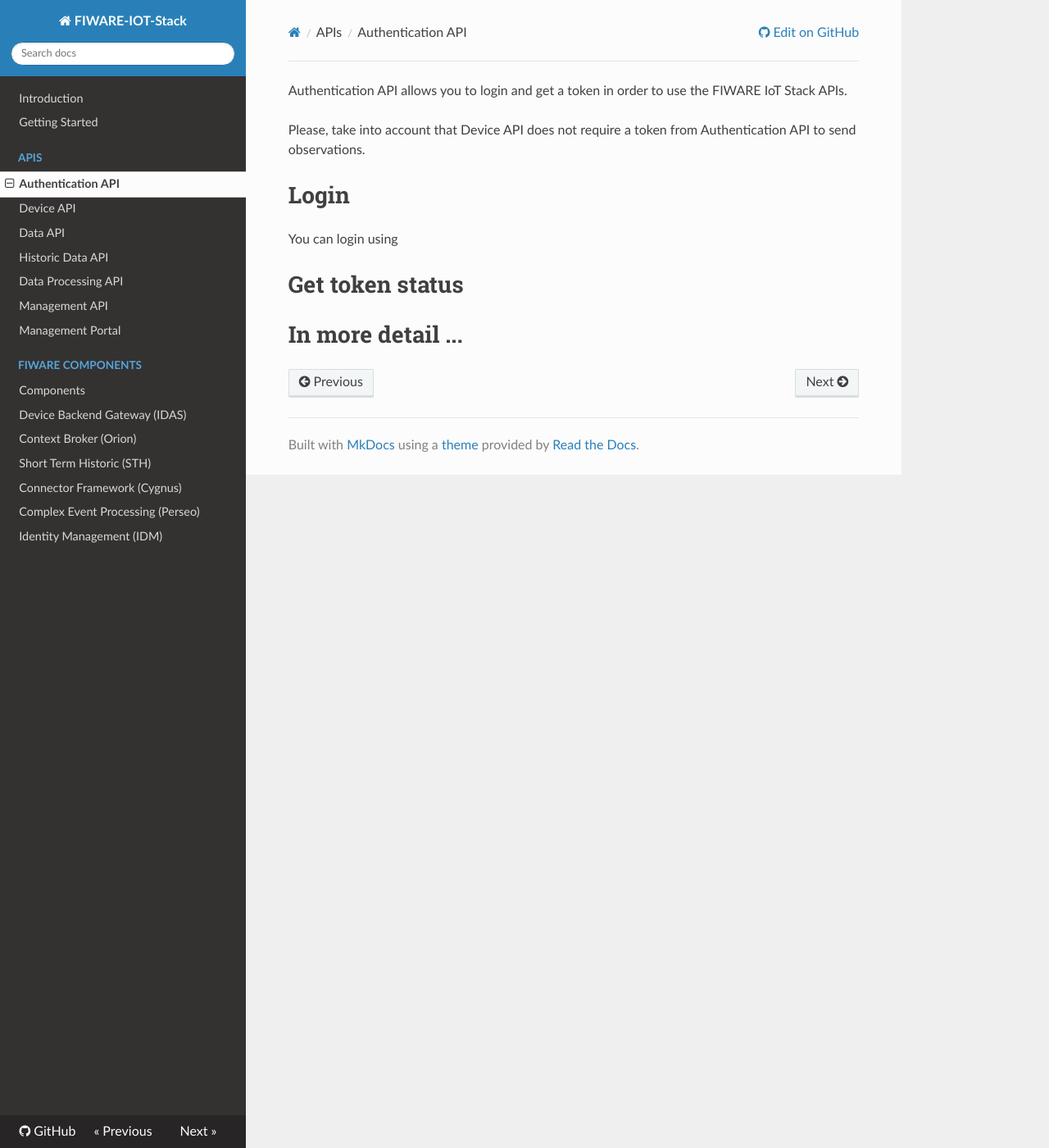
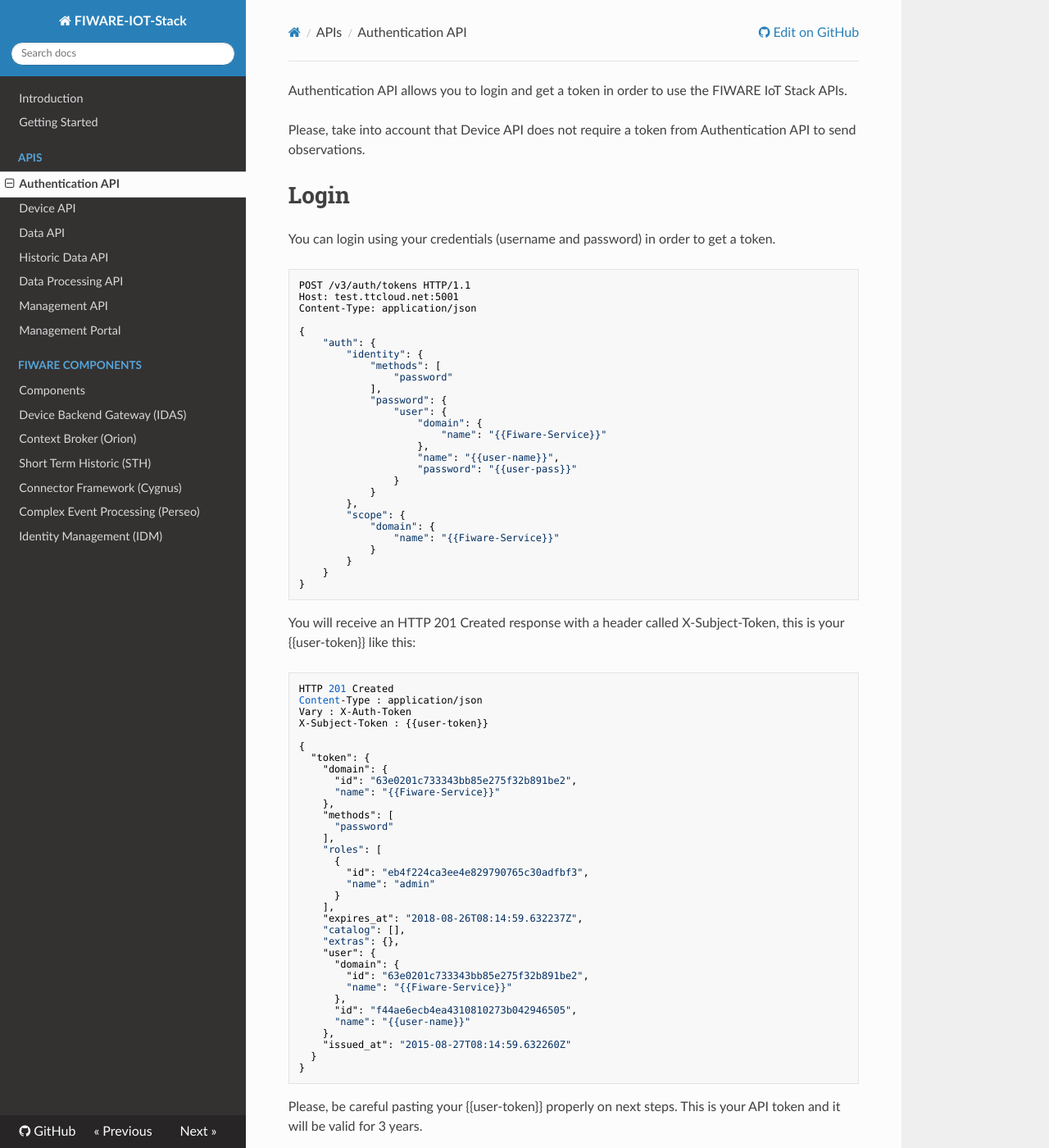
Before and after one commit to telefonicaid/thinking-cities, an MkDocs documentation site: the page built from docs/authentication_api.md, in a window 1280 px wide and 1400 px high. Shown: the whole window at 82% size. Built offline with MkDocs 1.6.1, drawn with Linux system fonts in a browser that asks for light colours; nearby versions of some CDN libraries; old or Windows-style settings are respelled for this version of MkDocs; some of the changed text lies outside the part shown.

Commit message:
Update authentication_api.md

````diff
--- a/docs/authentication_api.md
+++ b/docs/authentication_api.md
@@ -4,8 +4,128 @@
 
 # Login
 
-You can login using
+You can login using your credentials (username and password) in order to get a token.
+
+```
+POST /v3/auth/tokens HTTP/1.1
+Host: test.ttcloud.net:5001
+Content-Type: application/json
+
+{
+    "auth": {
+        "identity": {
+            "methods": [
+                "password"
+            ],
+            "password": {
+                "user": {
+                    "domain": {
+                        "name": "{{Fiware-Service}}"
+                    },
+                    "name": "{{user-name}}",
+                    "password": "{{user-pass}}"
+                }
+            }
+        },
+        "scope": {
+            "domain": {
+                "name": "{{Fiware-Service}}"
+            }
+        }
+    }
+}
+```
+
+You will receive an HTTP 201 Created response with a header called X-Subject-Token, this is your {{user-token}} like this:
+
+```
+HTTP 201 Created
+Content-Type : application/json
+Vary : X-Auth-Token
+X-Subject-Token : {{user-token}}
+
+{
+  "token": {
+    "domain": {
+      "id": "63e0201c733343bb85e275f32b891be2",
+      "name": "{{Fiware-Service}}"
+    },
+    "methods": [
+      "password"
+    ],
+    "roles": [
+      {
+        "id": "eb4f224ca3ee4e829790765c30adfbf3",
+        "name": "admin"
+      }
+    ],
+    "expires_at": "2018-08-26T08:14:59.632237Z",
+    "catalog": [],
+    "extras": {},
+    "user": {
+      "domain": {
+        "id": "63e0201c733343bb85e275f32b891be2",
+        "name": "{{Fiware-Service}}"
+      },
+      "id": "f44ae6ecb4ea4310810273b042946505",
+      "name": "{{user-name}}"
+    },
+    "issued_at": "2015-08-27T08:14:59.632260Z"
+  }
+}
+```
+
+Please, be careful pasting your {{user-token}} properly on next steps. This is your API token and it will be valid for 3 years.
+
 
 # Get token status
 
+Once you get a token you can check its validity anytime as follows:
+
+```
+POST /v3/auth/tokens HTTP/1.1
+Host: test.ttcloud.net:5001
+Content-Type: application/json
+X-Auth-Token: {{user-token}}
+
+{
+    "auth": {
+        "identity": {
+            "methods": [
+                "token"
+            ],
+            "token": {
+                "id": "{{user-token}}"
+            }
+        }
+    }
+}
+```
+
+You can check when the token was issued and when it will expire on the response body:
+
+```
+{
+  "token": {
+    "issued_at": "2015-08-27T08:22:39.688387Z",
+    "extras": {},
+    "methods": [
+      "token",
+      "password"
+    ],
+    "expires_at": "2018-08-25T08:30:37.131450Z",
+    "user": {
+      "domain": {
+        "id": "63e0201c733343bb85e275f32b891be2",
+        "name": "{{Fiware-Service}}"
+      },
+      "id": "f44ae6ecb4ea4310810273b042946505",
+      "name": "{{user-token}}"
+    }
+  }
+}
+```
+
+Token expiration date can not be extended, but you can request a new token anytime and the ones you got before will still be valid.
+
 # In more detail ...
````
